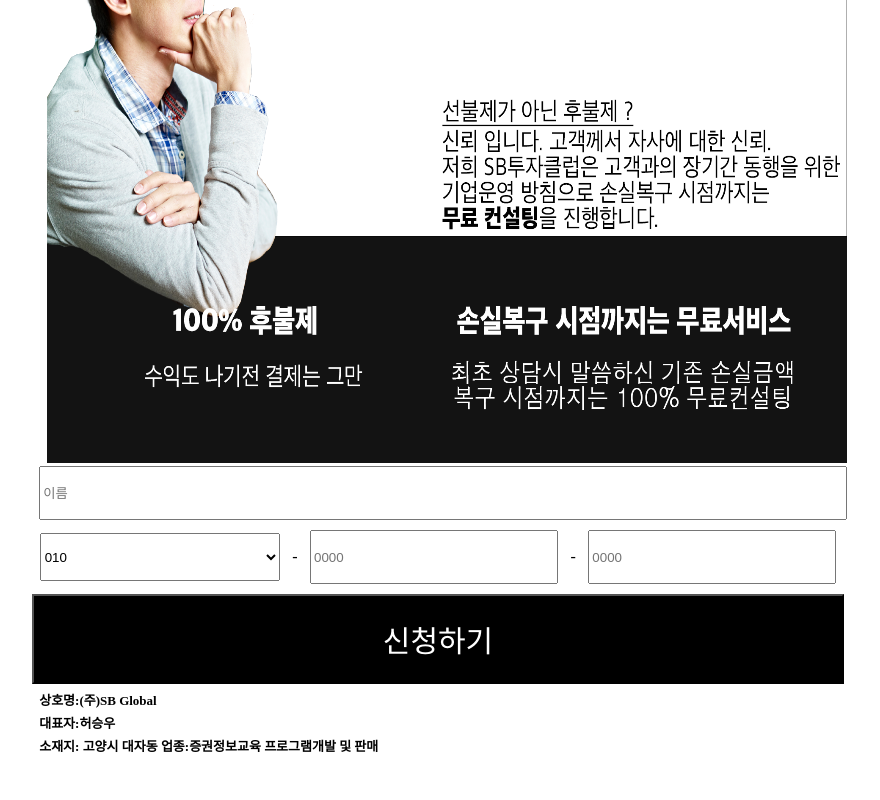
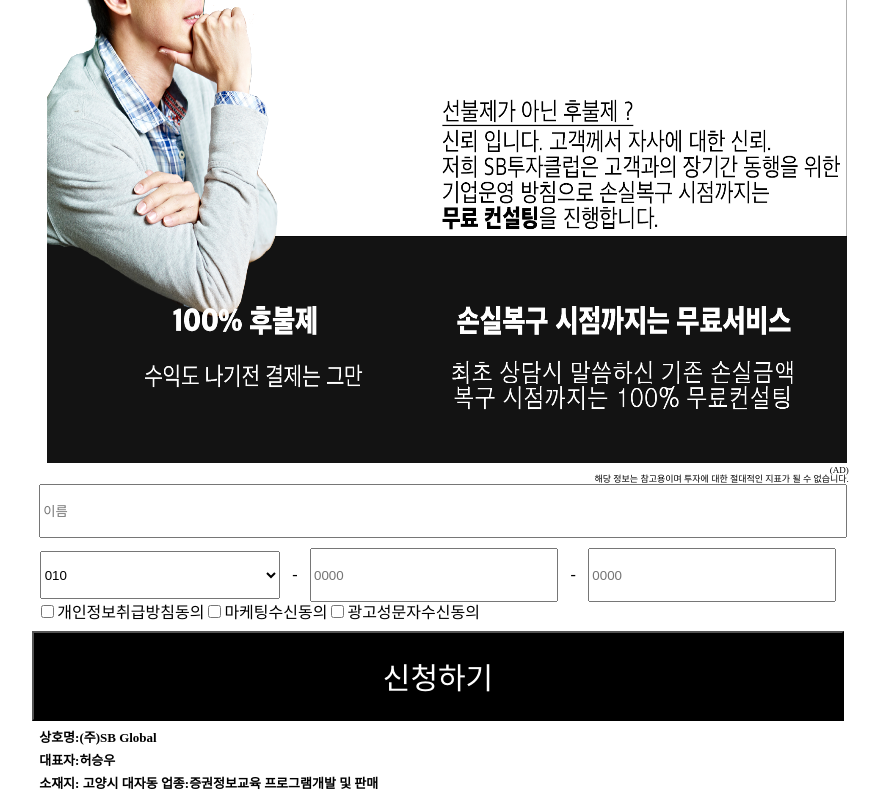
Before and after one commit to euntti/newstest, a React (Create React App) app: page / in a window 1280 px wide. Shown: the part 560-1360 px from the top of the page, without its empty margins (202-1082 px from the left). Before the commit the page ends 1323 px from the top, so only its background shows below. Built offline with nearby package versions, Linux system fonts and the light colour scheme.

Commit message:
소스수정

```diff
--- a/src/Main.js
+++ b/src/Main.js
@@ -12,6 +12,11 @@ function App() {
   const [userName, setUserName] = useState("");
   const [phone1, setPhone1] = useState("");
   const [phone2, setPhone2] = useState("");
+
+  const [check1,setCheck1] = useState(false)
+  const [check2,setCheck2] = useState(false)
+  const [check3,setCheck3] = useState(false)
+
 
   const submitEvent = (e) => {
     e.preventDefault();
@@ -53,6 +58,8 @@ function App() {
               />
             )}
           </div>
+          <h3 style={{fontSize:9,display:'flex',justifyContent:'flex-end'}}>(AD)</h3>
+          <h4 style={{fontSize:9,display:'flex',justifyContent:'flex-end'}}>해당 정보는 참고용이며 투자에 대한 절대적인 지표가 될 수 없습니다.</h4>
           <div className="nameArea">
             <input
               type="text"
@@ -81,11 +88,48 @@ function App() {
               placeholder="0000"
               onChange={(e) => setPhone2(e.target.value)}
             ></input>
+
+          </div>
+          <div style={{marginLeft:10}}>
+            <label>
+              <input
+                type="checkbox"
+                id="privacy"
+                name="agree1"
+                value="1"
+                checked={check1}
+                onChange={(e) => setCheck1(e.target.checked)}
+              />
+              개인정보취급방침동의
+            </label>
+            <label>
+              <input
+                type="checkbox"
+                id="privacy"
+                name="agree2"
+                value="1"
+                checked={check2}
+                onChange={(e) => setCheck2(e.target.checked)}
+              />
+              마케팅수신동의
+            </label>
+            <label>
+              <input
+                type="checkbox"
+                id="privacy"
+                name="agree3"
+                value="1"
+                checked={check3}
+                onChange={(e) => setCheck3(e.target.checked)}
+              />
+              광고성문자수신동의
+            </label>
           </div>
           <div className="btnArea">
             <button onClick={(e) => submitEvent(e)}>신청하기 </button>
           </div>
         </div>
+
         <div className="footerInfo">
           <div>상호명:(주)SB Global </div>
           <div>대표자:허승우 </div>
```
